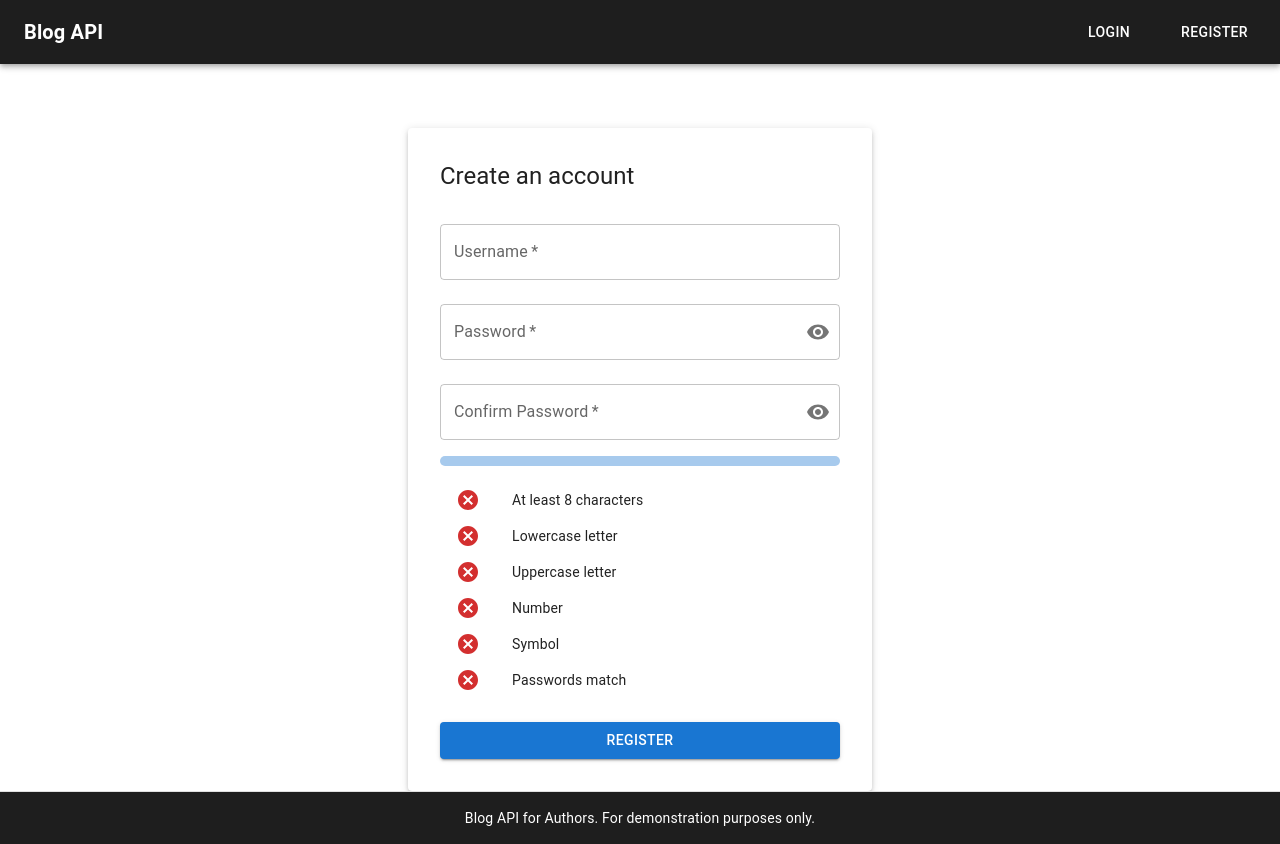
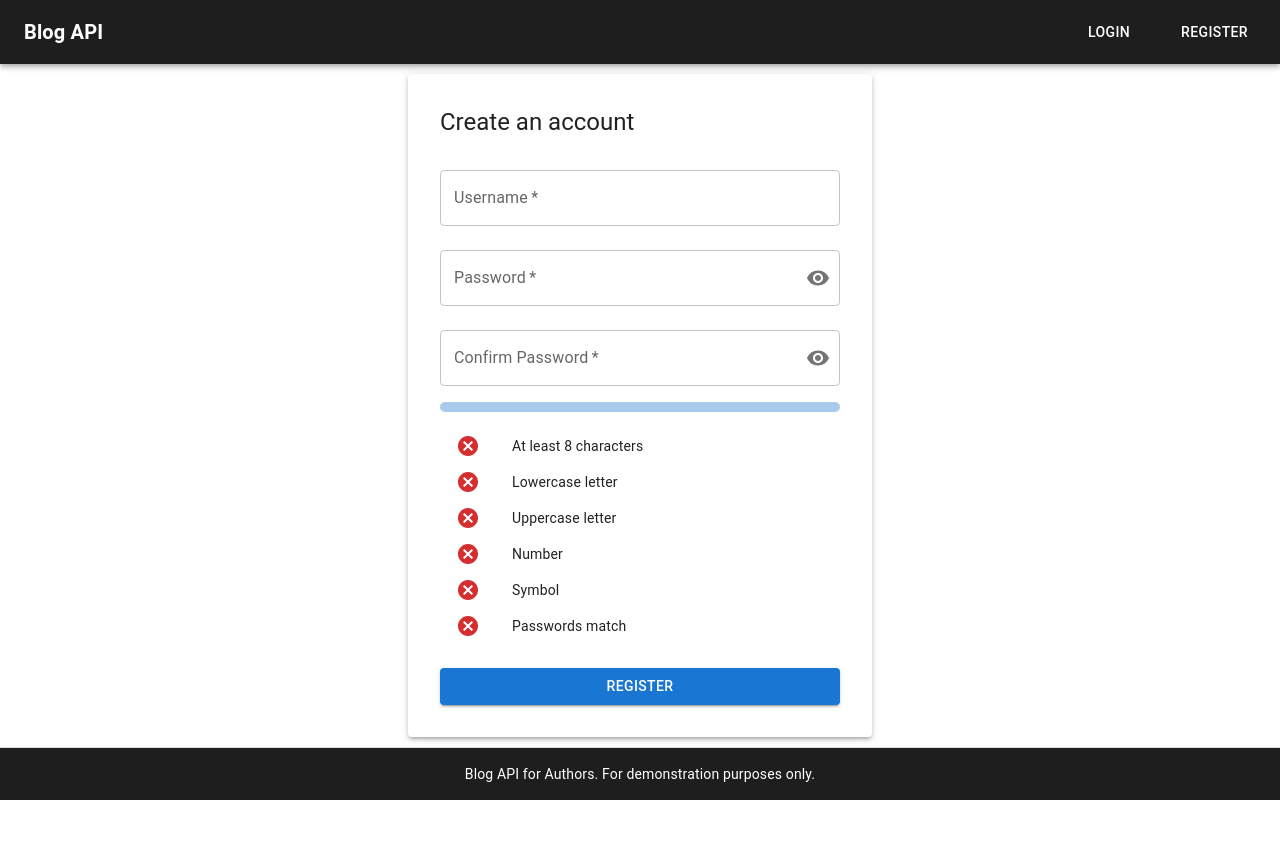
Before and after one commit to khantuevandrei/blog-frontend-author, a React (Vite) app: page /register in a window 1280 px wide. After the commit the page ends 800 px from the top, so only its background shows below. Built offline with nearby package versions, Linux system fonts and the light colour scheme.

Commit message:
Center Login, Register vertically

```diff
--- a/src/App.jsx
+++ b/src/App.jsx
@@ -16,7 +16,10 @@ function App() {
       }}
     >
       <Header />
-      <Box component="main" sx={{ flexGrow: 1 }}>
+      <Box
+        component="main"
+        sx={{ flexGrow: 1, display: "flex", flexDirection: "column" }}
+      >
         <Suspense fallback={<LoadingOverlay />}>
           <Outlet />
         </Suspense>
--- a/src/features/auth/Login.jsx
+++ b/src/features/auth/Login.jsx
@@ -58,7 +58,14 @@ export default function Login() {
   }
 
   return (
-    <Box sx={{ display: "flex", justifyContent: "center", mt: 8, px: 2 }}>
+    <Box
+      sx={{
+        display: "flex",
+        justifyContent: "center",
+        alignItems: "center",
+        flexGrow: 1,
+      }}
+    >
       <Paper elevation={3} sx={{ p: 4, width: "100%", maxWidth: 400 }}>
         <Typography variant="h5" mb={2}>
           Login
--- a/src/features/auth/Register.jsx
+++ b/src/features/auth/Register.jsx
@@ -85,7 +85,14 @@ export default function Register() {
   };
 
   return (
-    <Box sx={{ display: "flex", justifyContent: "center", mt: 8, px: 2 }}>
+    <Box
+      sx={{
+        display: "flex",
+        justifyContent: "center",
+        alignItems: "center",
+        flexGrow: 1,
+      }}
+    >
       <Paper elevation={3} sx={{ p: 4, width: "100%", maxWidth: 400 }}>
         <Typography variant="h5" mb={2}>
           Create an account
```
